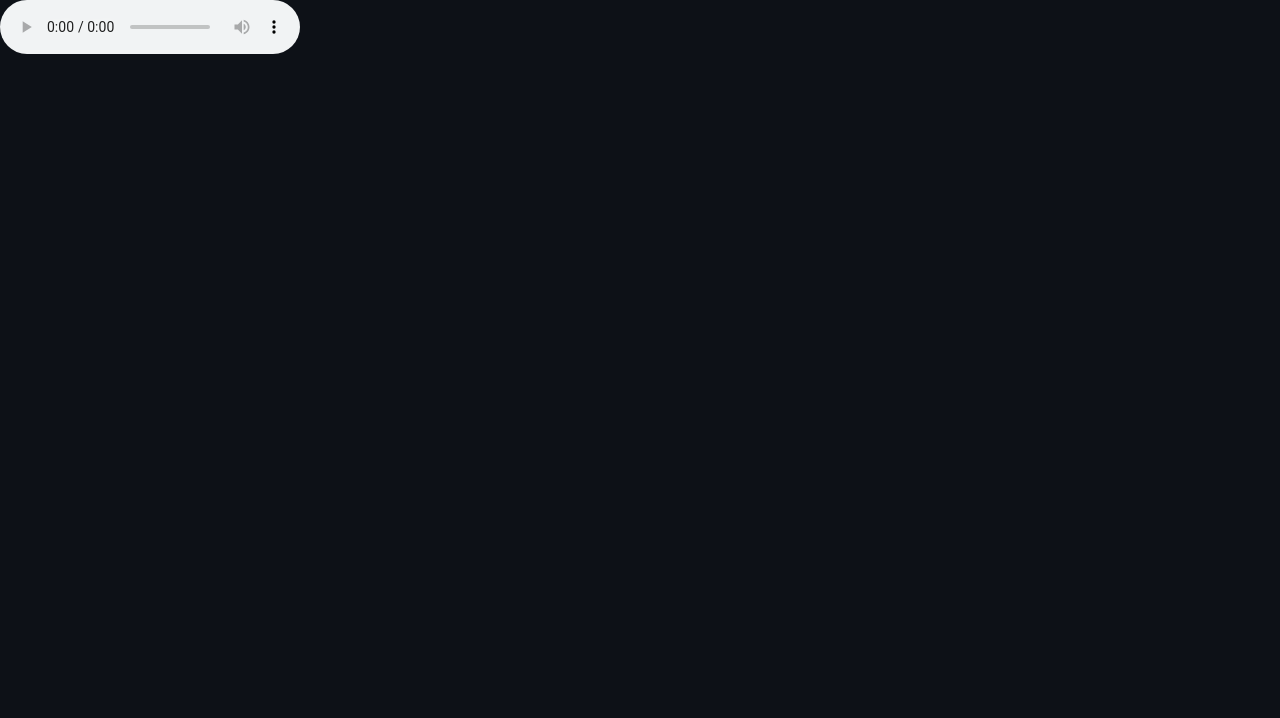
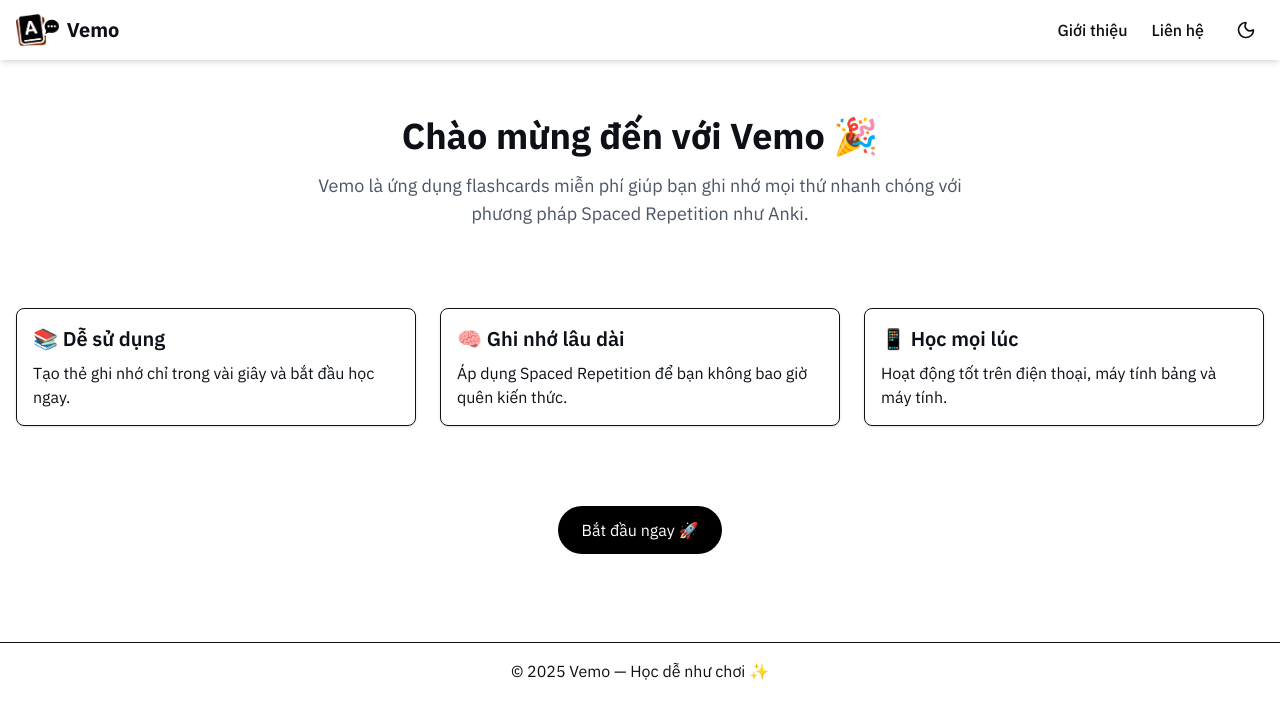
Before and after one commit to LiamTrieu/vemo, a Next.js app in the folder frontend/: page / in a window 1280 px wide. Shown: the top 718 px of the page. Built offline with nearby package versions, Linux system fonts and the light colour scheme.

Commit message:
update splash-app

```diff
--- a/frontend/package.json
+++ b/frontend/package.json
@@ -9,6 +9,8 @@
     "lint": "eslint"
   },
   "dependencies": {
+    "framer-motion": "^12.23.24",
+    "lucide-react": "^0.545.0",
     "next": "15.5.3",
     "next-pwa": "^5.6.0",
     "react": "19.1.0",
--- /dev/null
+++ b/frontend/src/app/components/Footer.tsx
@@ -0,0 +1,7 @@
+export default function Footer() {
+  return (
+    <footer className="p-4 mt-8 text-center border-t">
+      © {new Date().getFullYear()} Vemo — Học dễ như chơi ✨
+    </footer>
+  );
+}
--- /dev/null
+++ b/frontend/src/app/components/Header.tsx
@@ -0,0 +1,122 @@
+"use client";
+
+import { useState, useEffect } from "react";
+import Link from "next/link";
+import { Menu, X, Sun, Moon } from "lucide-react";
+import { motion, AnimatePresence } from "framer-motion";
+
+export default function Header() {
+  const [menuOpen, setMenuOpen] = useState(false);
+  const [isDark, setIsDark] = useState(false);
+  const [mounted, setMounted] = useState(false);
+
+  useEffect(() => {
+    setMounted(true); // fix flash light mode
+
+    const stored = localStorage.getItem("theme");
+    const darkPrefers = window.matchMedia("(prefers-color-scheme: dark)").matches;
+
+    if (stored === "dark" || (!stored && darkPrefers)) {
+      document.documentElement.classList.add("dark");
+      setIsDark(true);
+    }
+    setTimeout(() => {
+        document.getElementById('splash-app')?.remove();
+    }, 1000);
+  }, []);
+
+  const toggleTheme = () => {
+    const root = document.documentElement;
+    const next = isDark ? "light" : "dark";
+
+    if (next === "dark") root.classList.add("dark");
+    else root.classList.remove("dark");
+
+    setIsDark(!isDark);
+    localStorage.setItem("theme", next);
+  };
+
+  if (!mounted) return null;
+
+  return (
+    <header className="sticky top-0 z-50 transition-colors duration-300 bg-transparent dark:bg-primary/80 backdrop-blur-md shadow-md">
+      <div className="container mx-auto flex items-center justify-between px-4 py-3">
+        {/* Logo */}
+        <Link href="/" className="flex items-center gap-2 font-bold text-xl">
+          <img
+            src="/icon-layout.png"
+            alt="Vemo Logo"
+            className="h-8 filter invert dark:invert-0 transition"
+          />
+          Vemo
+        </Link>
+
+        {/* Desktop Menu */}
+        <nav className="hidden md:flex items-center space-x-6 font-medium">
+          <Link href="/about" className="relative group">
+            <span className="transition-colors group-hover:text-primary-light">
+              Giới thiệu
+            </span>
+            <span className="absolute left-0 -bottom-1 w-0 h-0.5 bg-white transition-all group-hover:w-full"></span>
+          </Link>
+          <Link href="/contact" className="relative group">
+            <span className="transition-colors group-hover:text-primary-light">
+              Liên hệ
+            </span>
+            <span className="absolute left-0 -bottom-1 w-0 h-0.5 bg-white transition-all group-hover:w-full"></span>
+          </Link>
+
+          {/* Theme Toggle */}
+          <button
+            onClick={toggleTheme}
+            className="p-2 rounded-full hover:bg-white/10 transition"
+            aria-label="Toggle dark mode"
+          >
+            {isDark ? <Sun size={20} /> : <Moon size={20} />}
+          </button>
+        </nav>
+
+        {/* Mobile Menu */}
+        <div className="flex items-center md:hidden gap-2">
+          <button
+            onClick={toggleTheme}
+            className="p-2 rounded-full hover:bg-white/10 transition"
+            aria-label="Toggle dark mode"
+          >
+            {isDark ? <Sun size={20} /> : <Moon size={20} />}
+          </button>
+          <button
+            className="p-2 rounded hover:bg-primary-dark transition"
+            onClick={() => setMenuOpen(!menuOpen)}
+            aria-label="Toggle menu"
+          >
+            {menuOpen ? <X size={28} className="text-white" /> : <Menu size={28} className="text-white" />}
+          </button>
+        </div>
+      </div>
+
+      {/* Mobile Menu Dropdown */}
+      <AnimatePresence>
+        {menuOpen && (
+          <motion.nav
+            initial={{ opacity: 0, y: -10 }}
+            animate={{ opacity: 1, y: 0 }}
+            exit={{ opacity: 0, y: -10 }}
+            transition={{ duration: 0.25, ease: "easeOut" }}
+            className="md:hidden bg-primary-dark text-white px-4 py-4 space-y-3"
+          >
+            <Link href="/" className="block hover:text-primary-light transition" onClick={() => setMenuOpen(false)}>
+              Trang chủ
+            </Link>
+            <Link href="/about" className="block hover:text-primary-light transition" onClick={() => setMenuOpen(false)}>
+              Giới thiệu
+            </Link>
+            <Link href="/contact" className="block hover:text-primary-light transition" onClick={() => setMenuOpen(false)}>
+              Liên hệ
+            </Link>
+          </motion.nav>
+        )}
+      </AnimatePresence>
+    </header>
+  );
+}
--- /dev/null
+++ b/frontend/src/app/components/Splash.tsx
@@ -0,0 +1,7 @@
+export default function Splash() {
+  return (
+    <div className="fixed inset-0 bg-primary flex flex-col justify-center items-center z-100" id="splash-app">
+      <img src="/icon-layout.png" alt="Vemo Logo" className="h-20 mb-4" />
+    </div>
+  );
+}
--- a/frontend/src/app/globals.css
+++ b/frontend/src/app/globals.css
@@ -1,19 +1,41 @@
 @import "tailwindcss";
+@custom-variant dark (&:where(.dark, .dark *));
 
+/* ======== Biến gốc (Light mode mặc định) ======== */
 :root {
+  --background: #ffffff;
+  --foreground: #0d1117;
+  --color-primary: #0088e9;
+  --font-sans: var(--font-ibm-plex);
+}
+
+/* ======== Dark mode ======== */
+:root.dark {
   --background: #0d1117;
   --foreground: #ffffff;
-    --font-sans: var(--font-ibm-plex); /* dùng IBM Plex Sans */
+  --color-primary: #0088e9;
 }
 
+/* ======== Mobile safe area ======== */
+@media only screen and (max-width: 768px) {
+  .main {
+    margin-top: calc(60px + env(safe-area-inset-top));
+    margin-bottom: calc(60px + env(safe-area-inset-bottom));
+  }
+}
+
+/* ======== Tailwind Theme Bindings ======== */
 @theme inline {
   --color-background: var(--background);
   --color-foreground: var(--foreground);
+  --color-primary: var(--color-primary);
   --font-sans: var(--font-ibm-plex);
 }
 
+/* ======== Global Styles ======== */
 body {
   background: var(--background);
   color: var(--foreground);
   font-family: var(--font-ibm-plex), sans-serif;
+  transition: background-color 0.3s, color 0.3s;
 }
--- a/frontend/src/app/layout.tsx
+++ b/frontend/src/app/layout.tsx
@@ -1,6 +1,9 @@
 import type { Metadata, Viewport } from "next";
 import { IBM_Plex_Sans } from "next/font/google";
 import "./globals.css";
+import Header from "./components/Header";
+import Footer from "./components/Footer";
+import Splash from "./components/Splash";
 
 const ibmPlex = IBM_Plex_Sans({
     variable: "--font-ibm-plex",
@@ -16,7 +19,8 @@ export const viewport: Viewport = {
 
 export const metadata: Metadata = {
     title: "Vemo – Flashcards thông minh như Anki | Học mọi thứ dễ dàng",
-    description: "Vemo là ứng dụng flashcards PWA giúp bạn ghi nhớ mọi thứ nhanh chóng với spaced repetition như Anki. Học ngôn ngữ, công thức, kiến thức – miễn phí, không giới hạn!",
+    description:
+        "Vemo là ứng dụng flashcards PWA giúp bạn ghi nhớ mọi thứ nhanh chóng với spaced repetition như Anki. Học ngôn ngữ, công thức, kiến thức – miễn phí, không giới hạn!",
     generator: "Next.js",
     manifest: "/manifest.json",
 
@@ -122,13 +126,19 @@ export default function RootLayout({
             <head>
                 {/* ===== PWA META TAGS ===== */}
                 <meta name="apple-mobile-web-app-capable" content="yes" />
-                <meta name="apple-mobile-web-app-status-bar-style" content="black-translucent" />
+                <meta
+                    name="apple-mobile-web-app-status-bar-style"
+                    content="black-translucent"
+                />
                 <meta name="apple-mobile-web-app-title" content="Vemo" />
 
                 {/* ===== THEME & PWA ===== */}
                 <meta name="theme-color" content="#000000" />
                 <meta name="msapplication-TileColor" content="#000000" />
-                <meta name="msapplication-config" content="/browserconfig.xml" />
+                <meta
+                    name="msapplication-config"
+                    content="/browserconfig.xml"
+                />
 
                 {/* ===== STRUCTURED DATA ===== */}
                 <script
@@ -137,26 +147,31 @@ export default function RootLayout({
                         __html: JSON.stringify({
                             "@context": "https://schema.org",
                             "@type": "MobileApplication",
-                            "name": "Vemo – Flashcards App",
-                            "applicationCategory": "EducationalApplication",
-                            "operatingSystem": "Android, iOS, Web",
-                            "description": "Ứng dụng flashcards thông minh giúp bạn học mọi thứ với spaced repetition như Anki.",
-                            "offers": {
+                            name: "Vemo – Flashcards App",
+                            applicationCategory: "EducationalApplication",
+                            operatingSystem: "Android, iOS, Web",
+                            description:
+                                "Ứng dụng flashcards thông minh giúp bạn học mọi thứ với spaced repetition như Anki.",
+                            offers: {
                                 "@type": "Offer",
-                                "price": "0",
-                                "priceCurrency": "USD",
+                                price: "0",
+                                priceCurrency: "USD",
                             },
-                            "aggregateRating": {
+                            aggregateRating: {
                                 "@type": "AggregateRating",
-                                "ratingValue": "4.8",
-                                "ratingCount": "2500",
+                                ratingValue: "4.8",
+                                ratingCount: "2500",
                             },
                         }),
                     }}
                 />
             </head>
             <body className={`${ibmPlex.variable} antialiased`}>
-                {children}
+                <Splash />
+
+                <Header />
+                <main className="main container mx-auto p-4">{children}</main>
+                <Footer />
             </body>
         </html>
     );
--- a/frontend/src/app/page.tsx
+++ b/frontend/src/app/page.tsx
@@ -1,11 +1,37 @@
-"use client";
+export default function HomePage() {
+  return (
+    <>
+      <section className="text-center py-10">
+        <h2 className="text-4xl font-bold mb-4">Chào mừng đến với Vemo 🎉</h2>
+        <p className="text-lg text-gray-600 max-w-2xl mx-auto">
+          Vemo là ứng dụng flashcards miễn phí giúp bạn ghi nhớ mọi thứ nhanh chóng
+          với phương pháp Spaced Repetition như Anki.
+        </p>
+      </section>
 
-export default function HomePage() {
-    return (
-        <>
-            <audio controls src="https://www.oxfordlearnersdictionaries.com/media/american_english/us_pron/a/aba/aband/abandon__us_1.mp3">
-                Your browser does not support the audio element.
-            </audio>
-        </>
-    );
+      <section className="grid grid-cols-1 md:grid-cols-3 gap-6 py-10">
+        <div className="p-4 border rounded-lg shadow-sm">
+          <h3 className="font-semibold text-xl mb-2">📚 Dễ sử dụng</h3>
+          <p>Tạo thẻ ghi nhớ chỉ trong vài giây và bắt đầu học ngay.</p>
+        </div>
+        <div className="p-4 border rounded-lg shadow-sm">
+          <h3 className="font-semibold text-xl mb-2">🧠 Ghi nhớ lâu dài</h3>
+          <p>Áp dụng Spaced Repetition để bạn không bao giờ quên kiến thức.</p>
+        </div>
+        <div className="p-4 border rounded-lg shadow-sm">
+          <h3 className="font-semibold text-xl mb-2">📱 Học mọi lúc</h3>
+          <p>Hoạt động tốt trên điện thoại, máy tính bảng và máy tính.</p>
+        </div>
+      </section>
+
+      <section className="text-center py-10">
+        <a
+          href="/signup"
+          className="inline-block bg-black text-white px-6 py-3 rounded-full hover:bg-gray-800 transition"
+        >
+          Bắt đầu ngay 🚀
+        </a>
+      </section>
+    </>
+  );
 }
```
Also changed, not shown: frontend/src/app/not-found.tsx (added, +16 -0 lines), frontend/public/icon-layout.png (added), 1 other file (tests, documents, lock files or other folders). Lines whose indentation alone changed are shown as unchanged.
